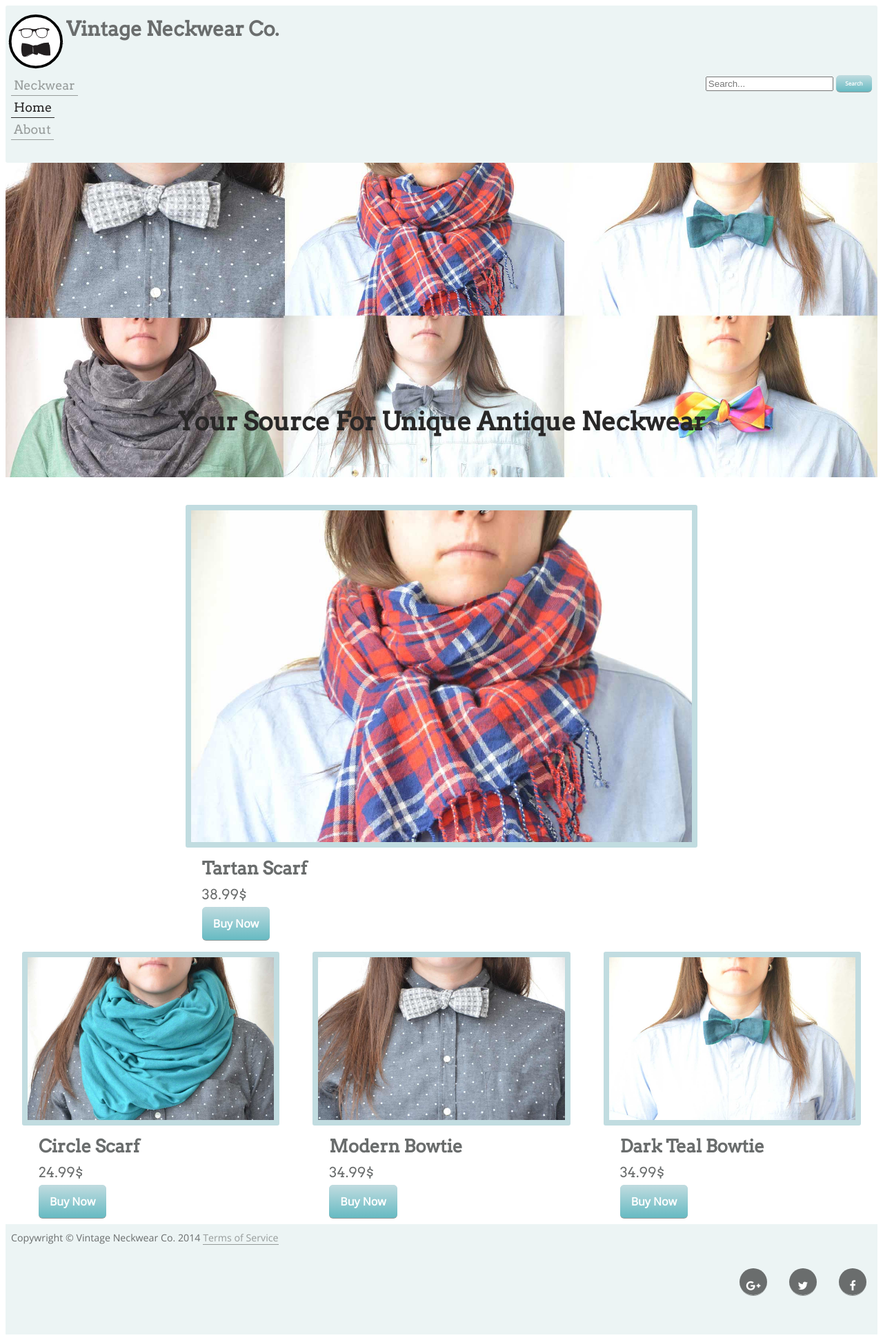
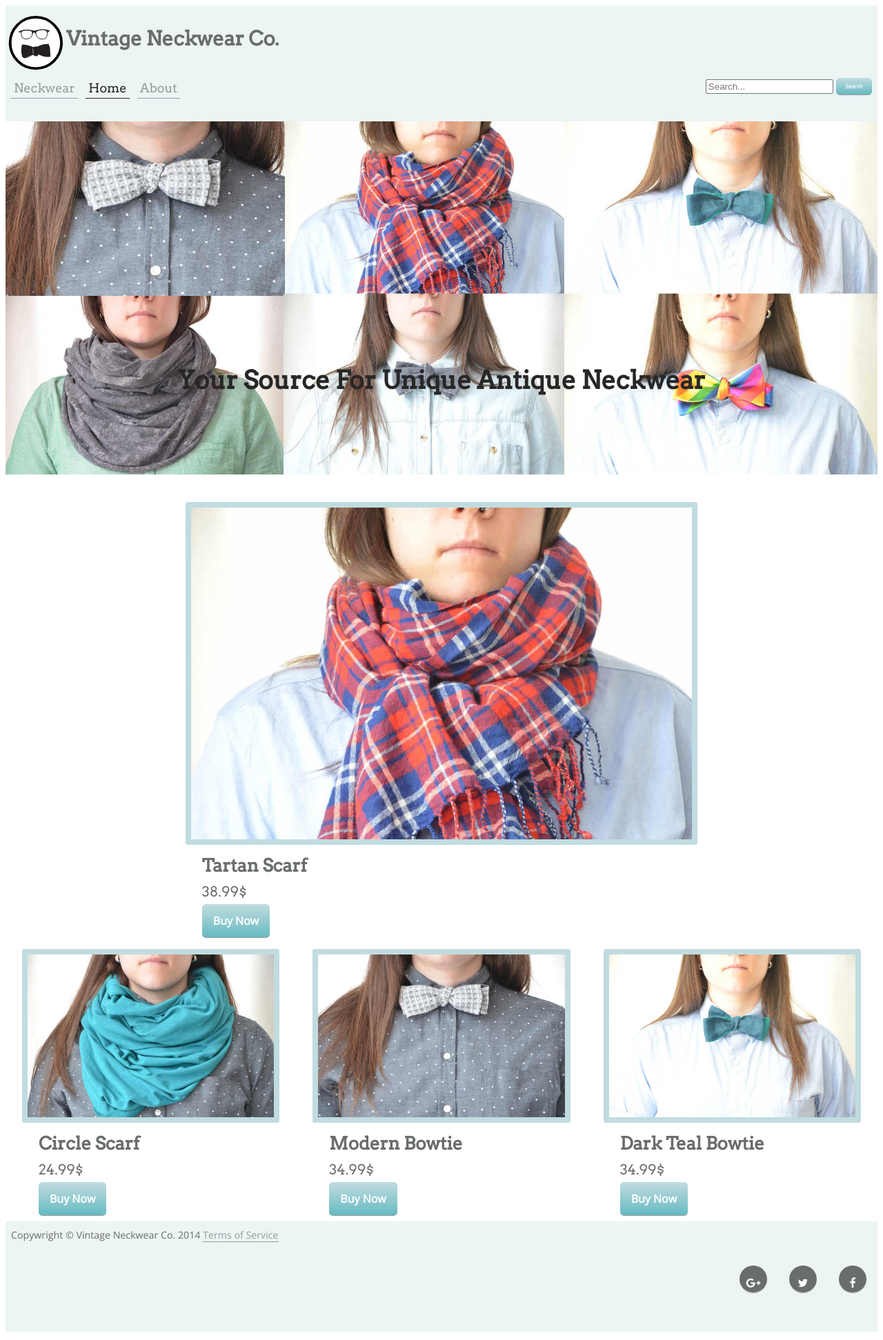
Before and after one commit to shelleybabij/ecommerce-website, a Jekyll site: the page built from index.html, in a window 1280 px wide. Shown: the whole page at 69% size. Built offline with Jekyll 4.4.1, drawn with Linux system fonts in a browser that asks for light colours; nearby versions of some CDN libraries.

Commit message:
fixed nav

```diff
--- a/_includes/css/header.css
+++ b/_includes/css/header.css
@@ -97,11 +97,9 @@ ul li{
 	color: #282727;
 }
 
-}
-
 @media screen and (min-width: 36.125em) {
 
-nav {
+nav li {
 	display: inline-block;
 }
 
```
